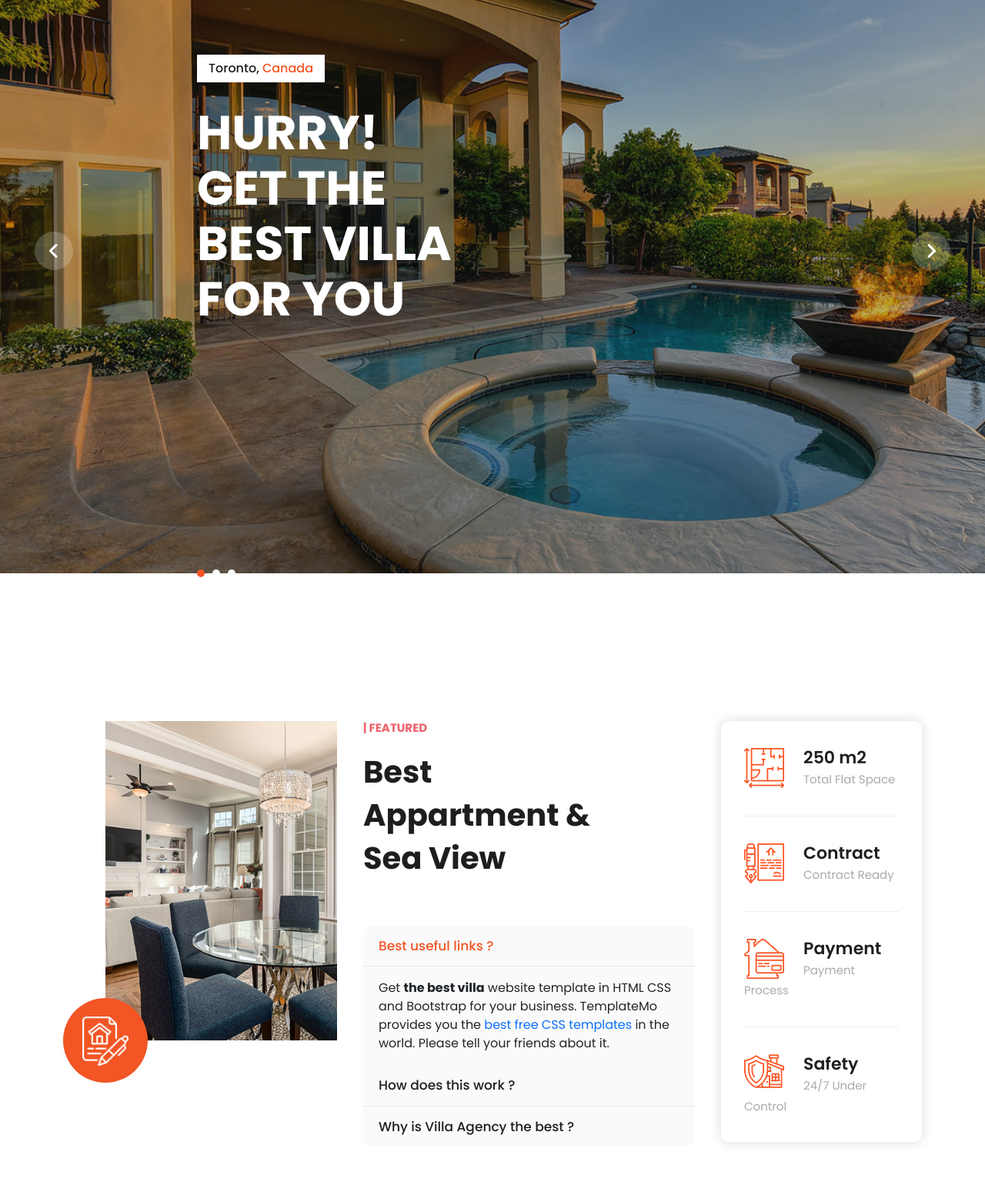
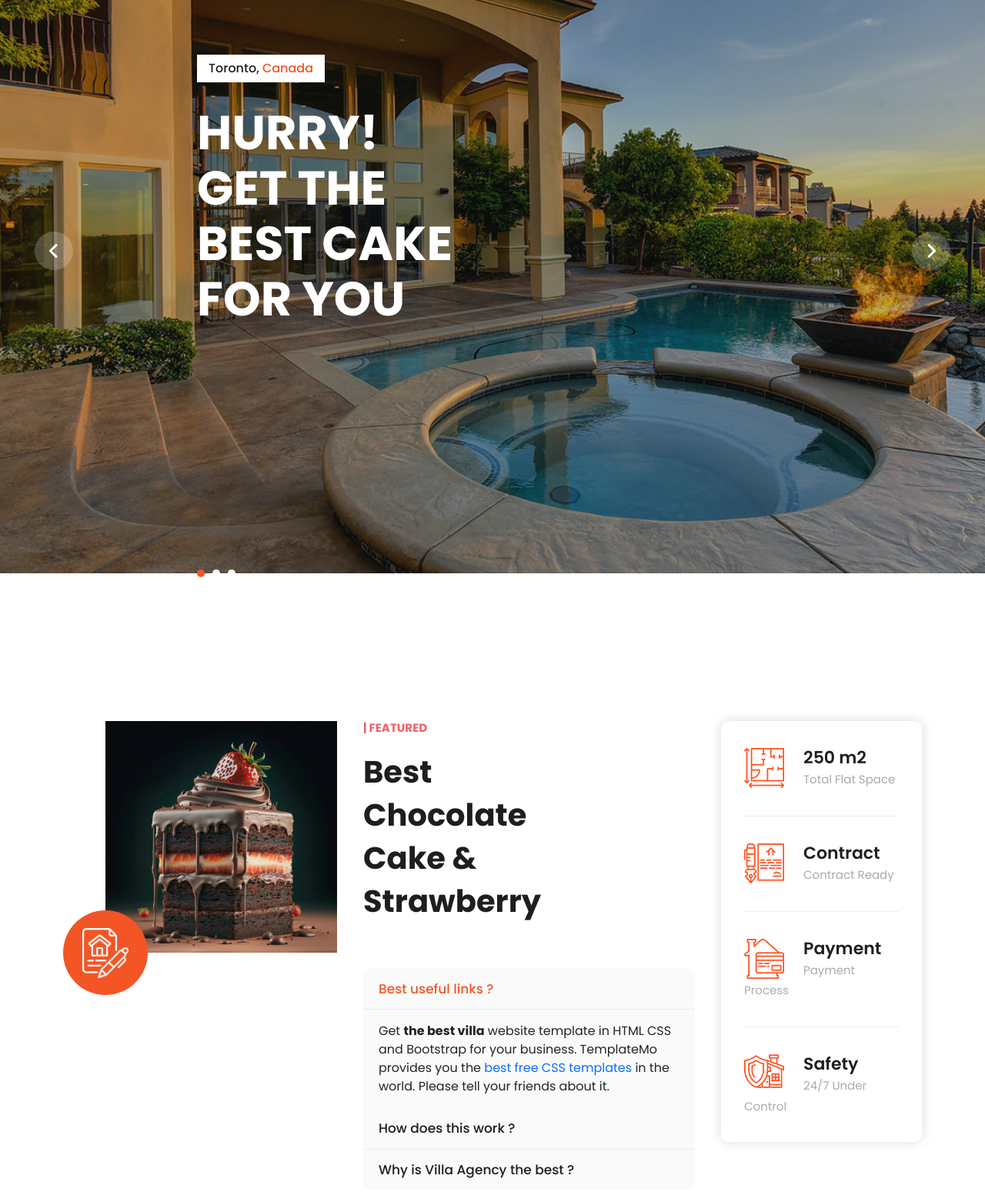
Before and after one commit to tank66666/tank66666.github.io, a plain HTML site: page villa/index.html in a window 1280 px wide. Shown: the part 300-1849 px from the top of the page at 77% size. Drawn offline with nearby package versions, Linux system fonts and the light colour scheme.

Commit message:
villa網站修改

```diff
--- a/villa/index.html
+++ b/villa/index.html
@@ -99,7 +99,8 @@ https://templatemo.com/tm-591-villa-agency
       <div class="item item-1">
         <div class="header-text">
           <span class="category">Toronto, <em>Canada</em></span>
-          <h2>Hurry!<br>Get the Best Villa for you</h2>
+          <h2>Hurry!<br>
+          Get the Best cake  for you</h2>
         </div>
       </div>
       <div class="item item-2">
@@ -122,14 +123,14 @@ https://templatemo.com/tm-591-villa-agency
       <div class="row">
         <div class="col-lg-4">
           <div class="left-image">
-            <img src="assets/images/featured.jpg" alt="">
+            <img src="images/Exaggerated_layer_of_chocolate_cake_topped_with.jpg" alt="" width="1">
             <a href="property-details.html"><img src="assets/images/featured-icon.png" alt="" style="max-width: 60px; padding: 0px;"></a>
           </div>
         </div>
         <div class="col-lg-5">
           <div class="section-heading">
             <h6>| Featured</h6>
-            <h2>Best Appartment &amp; Sea view</h2>
+            <h2>Best chocolate cake &amp; strawberry</h2>
           </div>
           <div class="accordion" id="accordionExample">
             <div class="accordion-item">
```
Also changed, not shown: villa/images/Exaggerated_layer_of_chocolate_cake_topped_with.jpg (added), villa/images/hyper_realistic_rainbow_dessert_shop_with_waterc.jpg (added).
